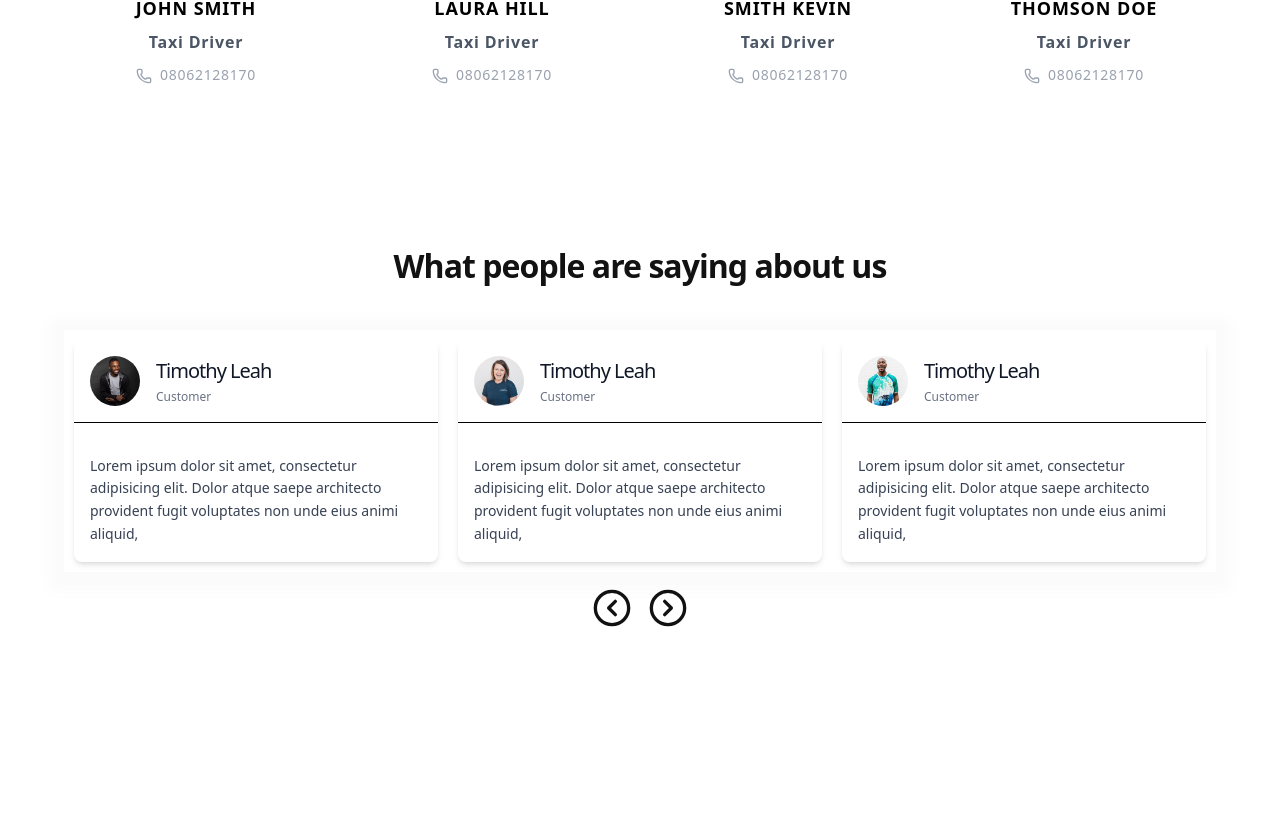
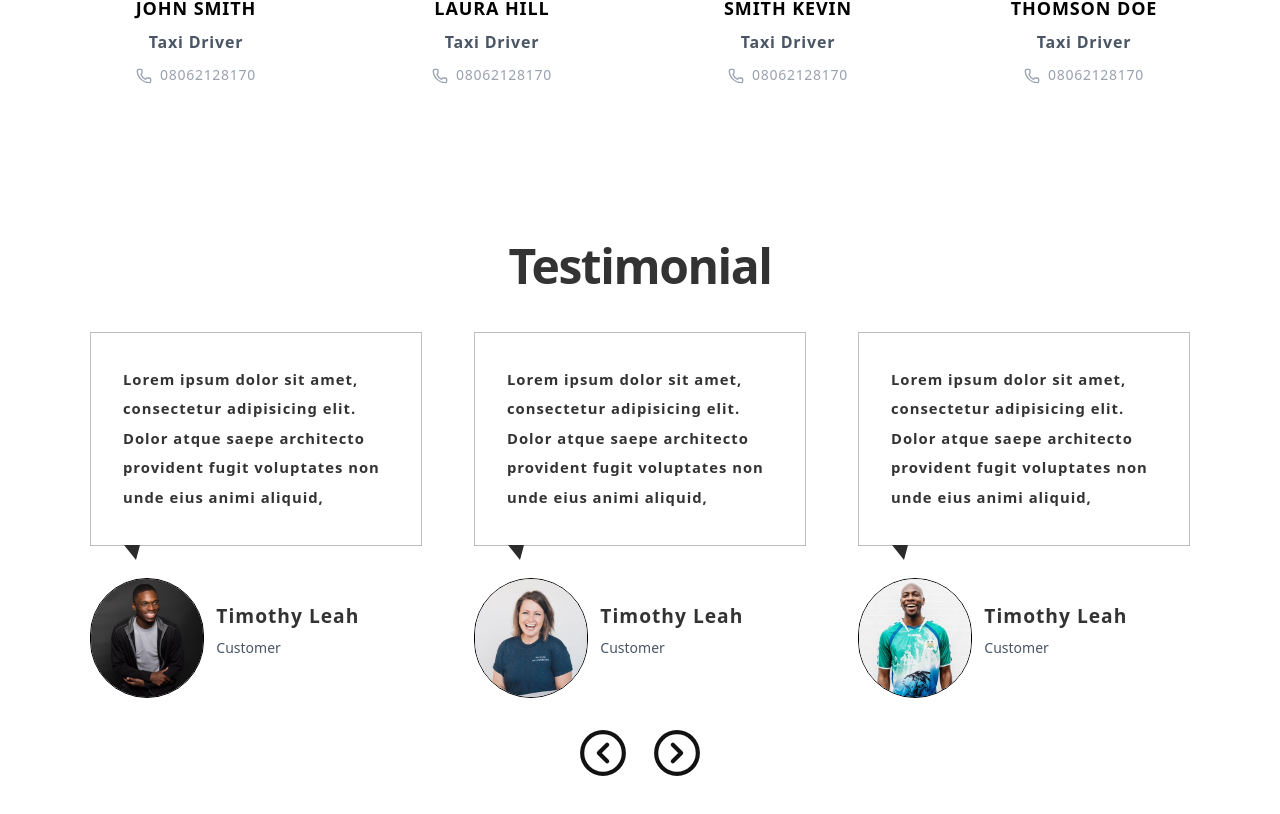
Before and after one commit to Cyber9jaDev/car-booking-application-frontend, a Next.js app: page / in a window 1280 px wide. Shown: the part 1692-2506 px from the top of the page. Before the commit the page ends 2368 px from the top, so only its background shows below. Built offline with nearby package versions, Linux system fonts and the light colour scheme.

Commit message:
minor fix

```diff
--- a/src/components/passenger/home/Testimonial.tsx
+++ b/src/components/passenger/home/Testimonial.tsx
@@ -1,14 +1,12 @@
 "use client";
 
-import style from "../../styles/testimonial.module.scss";
-import Carousel from './carousel/Carousel';
+import Carousel from "./carousel/Carousel";
 
 const Testimonial = () => {
-
   return (
-    <section className="py-12 w-[90%] mx-auto">
-      <h4 className="text-[#121212] text-[32px] font-semibold tracking-[-0.03em] text-center mb-10 mt-0 pt-[60px] font-inter">
-        What people are saying about us
+    <section className="py-12 w-[90%] mx-auto bg-white h-full">
+      <h4 className="text-[#333] text-5xl font-extrabold tracking-[-0.03em] text-center mb-8 pt-[60px]">
+        Testimonial
       </h4>
       <Carousel />
     </section>
--- a/src/components/passenger/home/carousel/Carousel.tsx
+++ b/src/components/passenger/home/carousel/Carousel.tsx
@@ -44,21 +44,18 @@ export default function Carousel() {
 
   return (
     <section>
-      <div className="flex overflow-hidden w-full relative mx-auto shadow-[0px_4px_16px_16px_rgba(0,0,0,0.02)]">
+      <div className="flex overflow-hidden h-full w-full relative mx-auto bg-white">
         <div
           className="flex transition-transform duration-1000 ease-out w-full"
           style={{
             transform: `translateX(-${currentSlide * (100 / cardsPerView)}%)`,
           }}
         >
-          {testimonialData.map((testimonial, index) => (
-            <div
-              key={index}
-              className="flex-shrink-0"
-              style={{ width: `${100 / cardsPerView}%` }}
-            >
+          {testimonialData.map((testimonial, id) => (
+            <div key={id} className="flex-shrink-0" style={{ width: `${100 / cardsPerView}%` }}>
               <div className="p-2.5">
                 <CarouselCard
+                  id={testimonial.id}
                   image={testimonial.image}
                   name={testimonial.name}
                   role={testimonial.role}
@@ -69,12 +66,12 @@ export default function Carousel() {
           ))}
         </div>
       </div>
-      <div className="mt-4 flex justify-center gap-4">
+      <div className="flex justify-center mt-5 gap-6 bg-white h-full">
         <CircleChevronLeft
-          onClick={handleLeftArrow} size={40}
+          onClick={handleLeftArrow} size={50}
           className="text-[#121212] rounded-full text-base font-light cursor-pointer"
         />
-        <CircleChevronRight size={40}
+        <CircleChevronRight size={50}
           onClick={handleRightArrow}
           className="text-[#121212] rounded-full text-base font-light cursor-pointer"
         />
--- a/src/components/passenger/home/carousel/CarouselCard.tsx
+++ b/src/components/passenger/home/carousel/CarouselCard.tsx
@@ -1,18 +1,42 @@
-import React from 'react';
+import React from "react";
+import { CarouselCardProps } from "../../passenger.interface";
 
-const CarouselCard = ({ name, text, image, role }: { name: string, text: string, image: string, role: string}) => {
+const CarouselCard = ({ name, text, image, role }: CarouselCardProps) => {
   return (
-    <div className='w-full bg-white shadow-md rounded-lg overflow-hidden'>
-      <div className="flex items-center mb-4 p-4 border-b">
-        <img src={image} alt={name} className='w-[50px] h-[50px] rounded-full object-cover' />
-        <div className="flex flex-col ml-4">
-          <span className="text-xl font-medium tracking-tighter text-gray-900 font-inter">{name}</span>
-          <span className="text-xs font-normal font-inter text-gray-500 mt-1">{role}</span>
+    <div className="mx-4">
+      <header className="border border-[#bebebe] relative after:content-[''] after:absolute after:top-full after:left-[10%] after:border-t-[15px] after:border-t-[rgb(43,43,43)] after:border-r-[4px] after:border-r-transparent after:border-l-[12px] after:border-l-transparent">
+        <p className="text-[#333] text-[0.925em] m-0 leading-[2em] tracking-[1px] font-semibold p-8">{text}</p>
+      </header>
+      <div className="mt-8 flex">
+        <div>
+          <img className="border rounded-full w-30 h-30 object-cover" src={image} alt="feedback-img" />
+        </div>
+        <div className="float-left w-[65%] mt-6 ml-3">
+          <h5 className="text-[#333] text-[1.2em] tracking-[1px] font-extrabold">{name}</h5>
+          <p className="text-gray-600 text-sm mt-2">{role}</p>
         </div>
       </div>
-      <div className="p-4 font-sans text-sm text-gray-700 leading-relaxed">{text}</div>
     </div>
-  )
-}
+  );
+};
 
 export default CarouselCard;
+
+// import React from 'react';
+
+// const CarouselCard = ({ name, text, image, role }: { name: string, text: string, image: string, role: string}) => {
+//   return (
+//     <div className='w-full bg-white shadow-md rounded-lg overflow-hidden'>
+//       <div className="flex items-center mb-4 p-4 border-b">
+//         <img src={image} alt={name} className='w-[50px] h-[50px] rounded-full object-cover' />
+//         <div className="flex flex-col ml-4">
+//           <span className="text-xl font-medium tracking-tighter text-gray-900 font-inter">{name}</span>
+//           <span className="text-xs font-normal font-inter text-gray-500 mt-1">{role}</span>
+//         </div>
+//       </div>
+//       <div className="p-4 font-sans text-sm text-gray-700 leading-relaxed">{text}</div>
+//     </div>
+//   )
+// }
+
+// export default CarouselCard;
--- a/src/components/passenger/home/data/data.ts
+++ b/src/components/passenger/home/data/data.ts
@@ -2,10 +2,10 @@ import image1 from "../../../../assets/images/team1.jpg";
 import image2 from "../../../../assets/images/team2.jpg";
 import image3 from "../../../../assets/images/team3.jpg";
 import image4 from "../../../../assets/images/team4.jpg";
-import { TestimonialType } from "../../passenger.interface";
+import { CarouselCardProps } from "../../passenger.interface";
 
 
-export const testimonialData: TestimonialType = [
+export const testimonialData: CarouselCardProps[] = [
   {
     id: 1,
     name: "Timothy Leah",
```
Also changed, not shown: src/components/passenger/passenger.interface.ts (+4 -3 lines).
